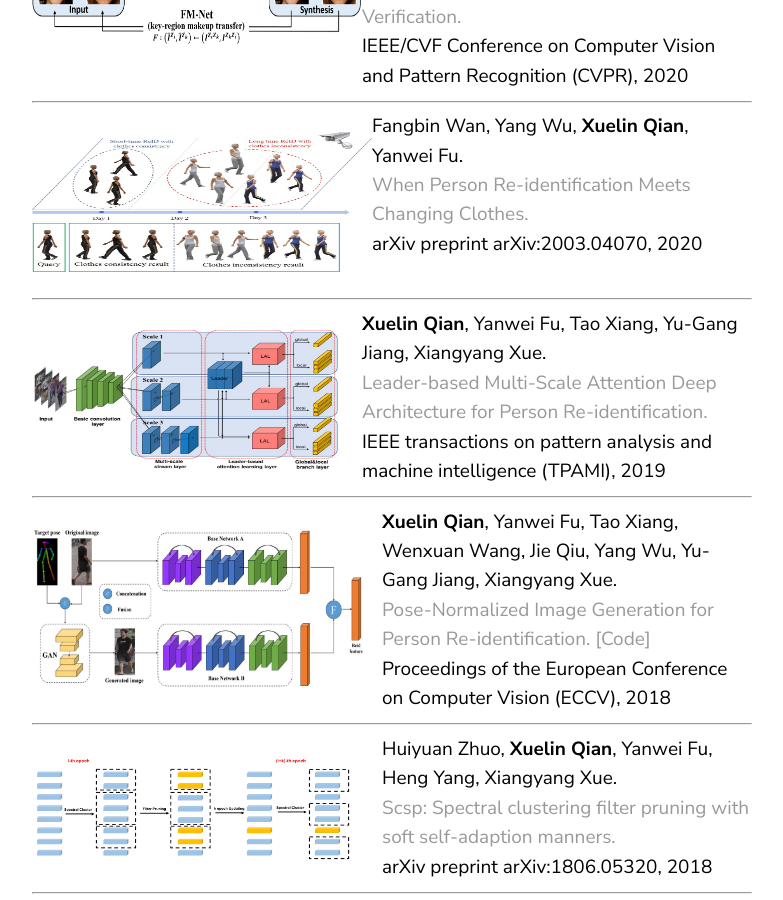
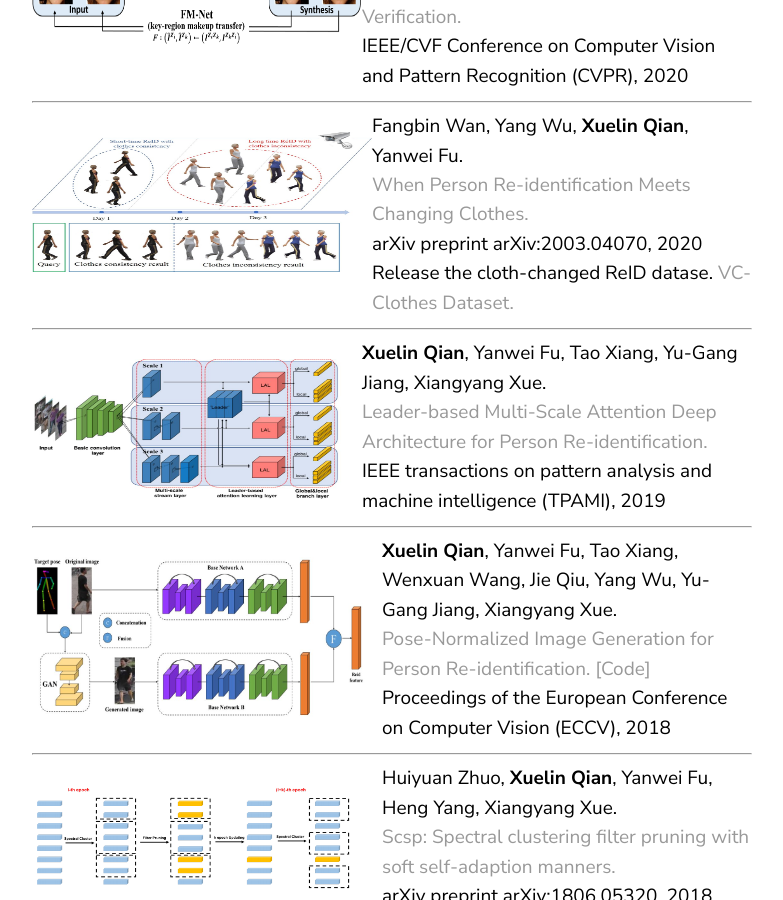
Before and after one commit to naiq/naiq.github.io, a Jekyll site: the page built from _posts/2019-07-30-publications.markdown, in a window 1280 px wide and 900 px high, scrolled down 615 px. Shown: the whole window, without its empty margins (68-851 px from the left). Built offline with Jekyll 4.4.1, drawn with Linux system fonts in a browser that asks for light colours.

Commit message:
Update 2019-07-30-publications.markdown

```diff
--- a/_posts/2019-07-30-publications.markdown
+++ b/_posts/2019-07-30-publications.markdown
@@ -30,6 +30,7 @@ Fangbin Wan, Yang Wu, <b>Xuelin Qian</b>, Yanwei Fu.
 <br>
 arXiv preprint arXiv:2003.04070, 2020
 <br>
+Release the cloth-changed ReID datase. <a href="https://wanfb.github.io/dataset.html"> VC-Clothes Dataset. </a>
 <br>
 </span>
 </div>
```
